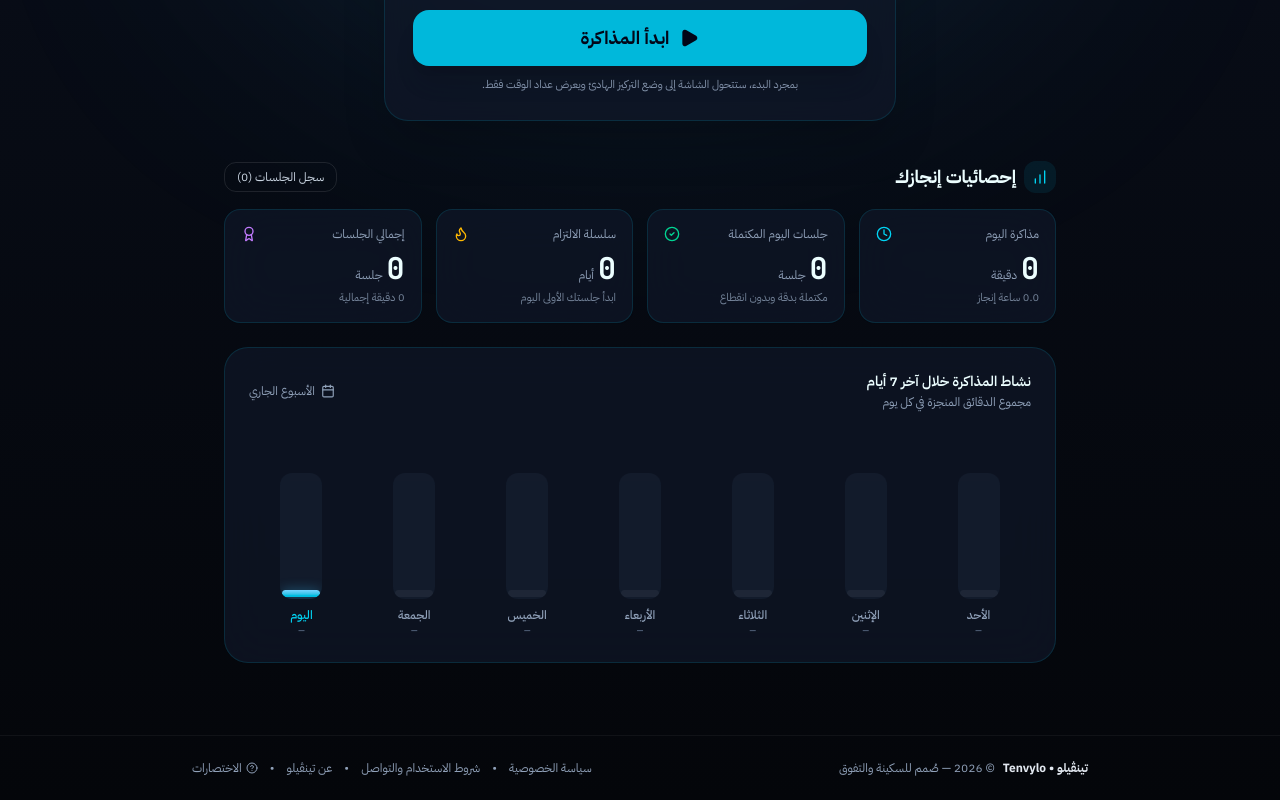
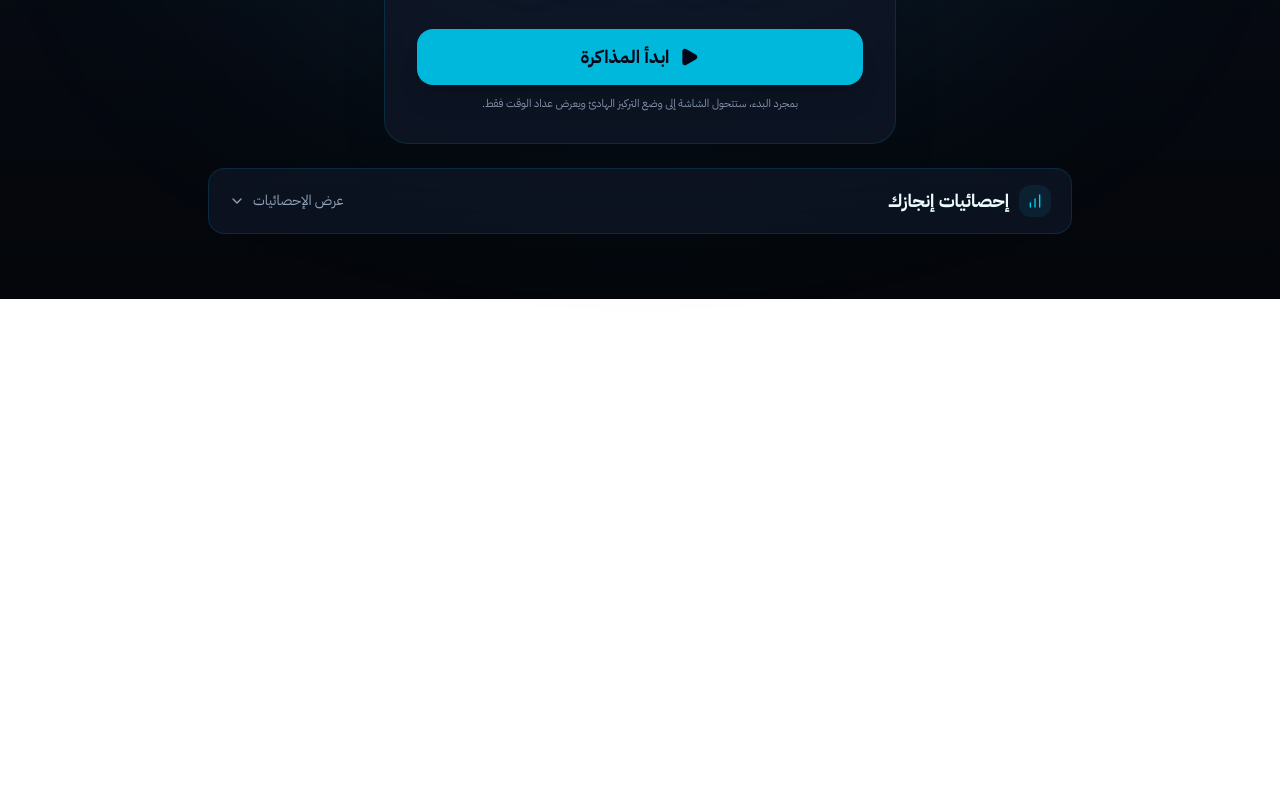
Before and after one commit to mohammedalhinaki-cloud/Timer, a React (Vite) app: page / in a window 1280 px wide. Shown: the part 501-1301 px from the top of the page. After the commit the page ends 800 px from the top, so only its background shows below. Built offline with nearby package versions, Linux system fonts and the light colour scheme.

Commit message:
Simplify homepage and make achievement statistics collapsible

```diff
--- a/src/App.tsx
+++ b/src/App.tsx
@@ -3,12 +3,10 @@ import {
   Palette,
   Share2,
   Play,
-  Sparkles,
   Flame,
   Clock,
   SlidersHorizontal,
   Timer,
-  HelpCircle,
 } from 'lucide-react';
 import { THEMES, ThemeId, ThemeConfig } from './types/theme';
 import { useStudyTimer } from './hooks/useStudyTimer';
@@ -22,7 +20,6 @@ import { ThemeModal } from './components/ThemeModal';
 import { CompletionModal } from './components/CompletionModal';
 import { PWAInstallButton } from './components/PWAInstallButton';
 import { OfflineIndicator } from './components/OfflineIndicator';
-import { InfoModals, InfoModalType } from './components/InfoModals';
 import { ADS_ENABLED } from './config/ads';
 
 const STORAGE_THEME_KEY = 'tenvylo_theme_id';
@@ -85,7 +82,6 @@ export default function App() {
 
   // Modals state
   const [showThemeModal, setShowThemeModal] = useState(false);
-  const [infoModalType, setInfoModalType] = useState<InfoModalType>(null);
   const [showCustomModal, setShowCustomModal] = useState(false);
   const [customInputMins, setCustomInputMins] = useState(30);
   const [shareStatus, setShareStatus] = useState('');
@@ -230,14 +226,10 @@ export default function App() {
       </header>
 
       {/* Main Content Area - Optimized mobile vertical spacing */}
-      <main className="relative z-10 flex-1 flex flex-col items-center justify-center px-4 py-3 sm:py-6 max-w-4xl mx-auto w-full">
+      <main className="relative z-10 flex-1 flex flex-col items-center justify-center px-4 py-5 sm:py-8 max-w-5xl mx-auto w-full">
         {/* Welcoming Subtitle */}
-        <div className="text-center mb-4 sm:mb-6">
-          <div className="inline-flex items-center gap-1.5 px-3 py-0.5 sm:py-1 rounded-full bg-white/5 border border-white/10 text-[11px] sm:text-xs text-slate-400 mb-2">
-            <Sparkles className="w-3 h-3 text-cyan-400" />
-            <span>بيئة هادئة ومصممة لأقصى درجات التركيز</span>
-          </div>
-          <h2 className={`text-xl sm:text-3xl md:text-4xl font-bold tracking-tight ${activeTheme.timerTextColor}`}>
+        <div className="text-center mb-6 sm:mb-8">
+          <h2 className={`text-2xl sm:text-3xl md:text-4xl font-bold tracking-tight ${activeTheme.timerTextColor}`}>
             مساحتك الهادئة للتركيز والإنجاز
           </h2>
           <p className="text-[11px] sm:text-sm text-slate-400 mt-1 sm:mt-2 max-w-md mx-auto">
@@ -247,7 +239,7 @@ export default function App() {
 
         {/* Central Timer Card */}
         <div
-          className={`w-full max-w-sm sm:max-w-md md:max-w-lg rounded-3xl p-5 sm:p-7 border shadow-2xl transition-all duration-300 ${activeTheme.surfaceBg} ${activeTheme.surfaceBorder} text-center`}
+          className={`w-full max-w-md sm:max-w-lg rounded-3xl p-6 sm:p-8 border shadow-2xl transition-all duration-300 ${activeTheme.surfaceBg} ${activeTheme.surfaceBorder} text-center`}
         >
           {/* Mode Switcher: Countdown vs Stopwatch */}
           <div className="flex items-center justify-center p-1 rounded-2xl bg-black/20 border border-white/5 mb-4 sm:mb-6 max-w-xs mx-auto">
@@ -382,48 +374,6 @@ export default function App() {
         />
       </main>
 
-      {/* Footer */}
-      <footer className="relative z-10 w-full border-t border-white/5 mt-8 sm:mt-12 py-6 px-4 text-center text-xs text-slate-400">
-        <div className="max-w-4xl mx-auto flex flex-col sm:flex-row items-center justify-between gap-3">
-          <div className="flex items-center gap-2">
-            <span className="font-bold text-slate-200">تينڤيلو • Tenvylo</span>
-            <span>© {new Date().getFullYear()} — صُمم للسكينة والتفوق</span>
-          </div>
-
-          {/* Links for Privacy Compliance */}
-          <div className="flex flex-wrap items-center justify-center gap-3 text-xs">
-            <button
-              onClick={() => setInfoModalType('privacy')}
-              className="hover:text-cyan-400 transition"
-            >
-              سياسة الخصوصية
-            </button>
-            <span>•</span>
-            <button
-              onClick={() => setInfoModalType('terms')}
-              className="hover:text-cyan-400 transition"
-            >
-              شروط الاستخدام والتواصل
-            </button>
-            <span>•</span>
-            <button
-              onClick={() => setInfoModalType('about')}
-              className="hover:text-cyan-400 transition"
-            >
-              عن تينڤيلو
-            </button>
-            <span>•</span>
-            <button
-              onClick={() => setInfoModalType('shortcuts')}
-              className="hover:text-cyan-400 transition flex items-center gap-1"
-            >
-              <HelpCircle className="w-3 h-3" />
-              <span>الاختصارات</span>
-            </button>
-          </div>
-        </div>
-      </footer>
-
       {/* Custom Duration Modal */}
       {showCustomModal && (
         <div className="fixed inset-0 z-50 flex items-center justify-center p-4 bg-black/60 backdrop-blur-md">
@@ -521,13 +471,6 @@ export default function App() {
         </div>
       )}
 
-      {/* Legal & Info Modals */}
-      <InfoModals
-        type={infoModalType}
-        onClose={() => setInfoModalType(null)}
-        theme={activeTheme}
-      />
-
       {/* Offline Status Toast */}
       <OfflineIndicator />
     </div>
--- a/src/components/StatsView.tsx
+++ b/src/components/StatsView.tsx
@@ -1,5 +1,5 @@
 import React, { useState } from 'react';
-import { Flame, Clock, Award, ChartNoAxesColumnIncreasing, Calendar, RotateCcw, CheckCircle2, AlertCircle } from 'lucide-react';
+import { Flame, Clock, Award, ChartNoAxesColumnIncreasing, Calendar, RotateCcw, CheckCircle2, AlertCircle, ChevronDown } from 'lucide-react';
 import { StudyStatsSummary, StudySessionLog } from '../types/stats';
 import { ThemeConfig } from '../types/theme';
 import { saveAllSessions } from '../utils/stats';
@@ -17,6 +17,7 @@ export const StatsView: React.FC<StatsViewProps> = ({
   onRefreshStats,
   theme,
 }) => {
+  const [isExpanded, setIsExpanded] = useState(false);
   const [showHistoryModal, setShowHistoryModal] = useState(false);
   const [showConfirmReset, setShowConfirmReset] = useState(false);
 
@@ -31,30 +32,40 @@ export const StatsView: React.FC<StatsViewProps> = ({
   };
 
   return (
-    <section className="w-full max-w-4xl mx-auto mt-6 sm:mt-10 px-2 sm:px-4">
-      {/* Section Header */}
-      <div className="flex items-center justify-between mb-4">
-        <div className="flex items-center gap-2">
-          <div className="w-7 h-7 sm:w-8 sm:h-8 rounded-xl bg-cyan-500/10 text-cyan-400 flex items-center justify-center">
-            <ChartNoAxesColumnIncreasing className="w-4 h-4" />
-          </div>
-          <h2 className={`text-base sm:text-lg font-bold ${theme.timerTextColor}`}>
-            إحصائيات إنجازك
-          </h2>
-        </div>
-        <div className="flex items-center gap-2">
+    <section className="w-full max-w-4xl mx-auto mt-4 sm:mt-6 px-2 sm:px-4">
+      {/* Compact, accessible statistics accordion: closed by default. */}
+      <button
+        type="button"
+        onClick={() => setIsExpanded((open) => !open)}
+        aria-expanded={isExpanded}
+        aria-controls="tenvylo-stats-panel"
+        className={`group w-full flex items-center justify-between gap-3 rounded-2xl border px-4 py-3.5 sm:px-5 sm:py-4 text-right transition-colors ${theme.surfaceBg} ${theme.surfaceBorder} ${theme.isLight ? 'hover:bg-slate-100' : 'hover:bg-white/[0.08]'}`}
+      >
+        <span className="flex items-center gap-2.5">
+          <span className="w-8 h-8 rounded-xl bg-cyan-500/10 text-cyan-400 flex items-center justify-center">
+            <ChartNoAxesColumnIncreasing className="w-4 h-4" aria-hidden="true" />
+          </span>
+          <span className={`text-base sm:text-lg font-bold ${theme.timerTextColor}`}>إحصائيات إنجازك</span>
+        </span>
+        <span className="flex items-center gap-2 text-xs sm:text-sm text-slate-400">
+          <span>{isExpanded ? 'إخفاء الإحصائيات' : 'عرض الإحصائيات'}</span>
+          <ChevronDown
+            className={`w-4 h-4 transition-transform duration-200 ${isExpanded ? 'rotate-180' : ''}`}
+            aria-hidden="true"
+          />
+        </span>
+      </button>
+
+      <div id="tenvylo-stats-panel" hidden={!isExpanded} className="pt-4 sm:pt-5">
+        <div className="flex justify-end mb-3">
           <button
+            type="button"
             onClick={() => setShowHistoryModal(true)}
-            className={`text-xs px-2.5 sm:px-3 py-1.5 rounded-xl border transition ${
-              theme.isLight
-                ? 'border-slate-300 hover:bg-slate-100 text-slate-700'
-                : 'border-white/10 hover:bg-white/10 text-slate-300'
-            }`}
+            className={`text-xs px-3 py-1.5 rounded-xl border transition ${theme.isLight ? 'border-slate-300 hover:bg-slate-100 text-slate-700' : 'border-white/10 hover:bg-white/10 text-slate-300'}`}
           >
             سجل الجلسات ({allSessions.length})
           </button>
         </div>
-      </div>
 
       {/* 4 Summary Metric Cards */}
       <div className="grid grid-cols-2 lg:grid-cols-4 gap-2 sm:gap-3.5 mb-4 sm:mb-6">
@@ -317,6 +328,7 @@ export const StatsView: React.FC<StatsViewProps> = ({
           </div>
         </div>
       )}
+      </div>
     </section>
   );
 };
```
